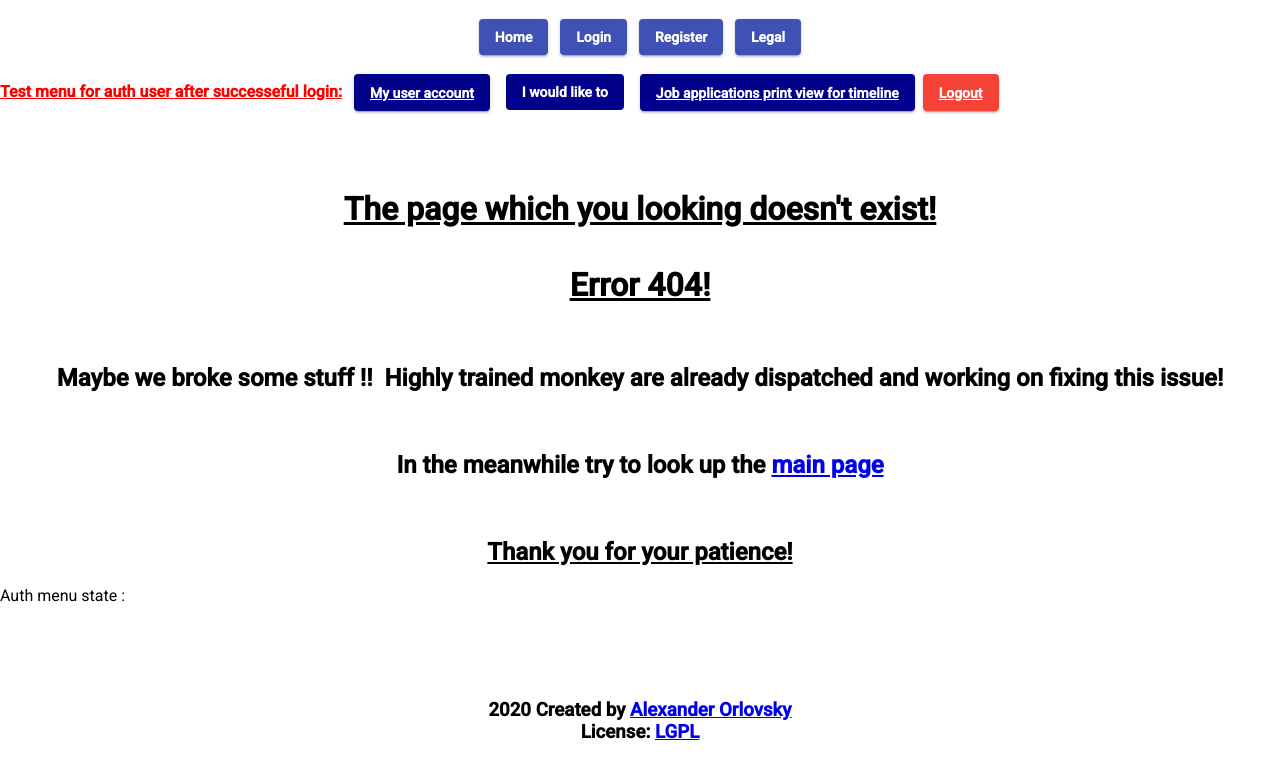
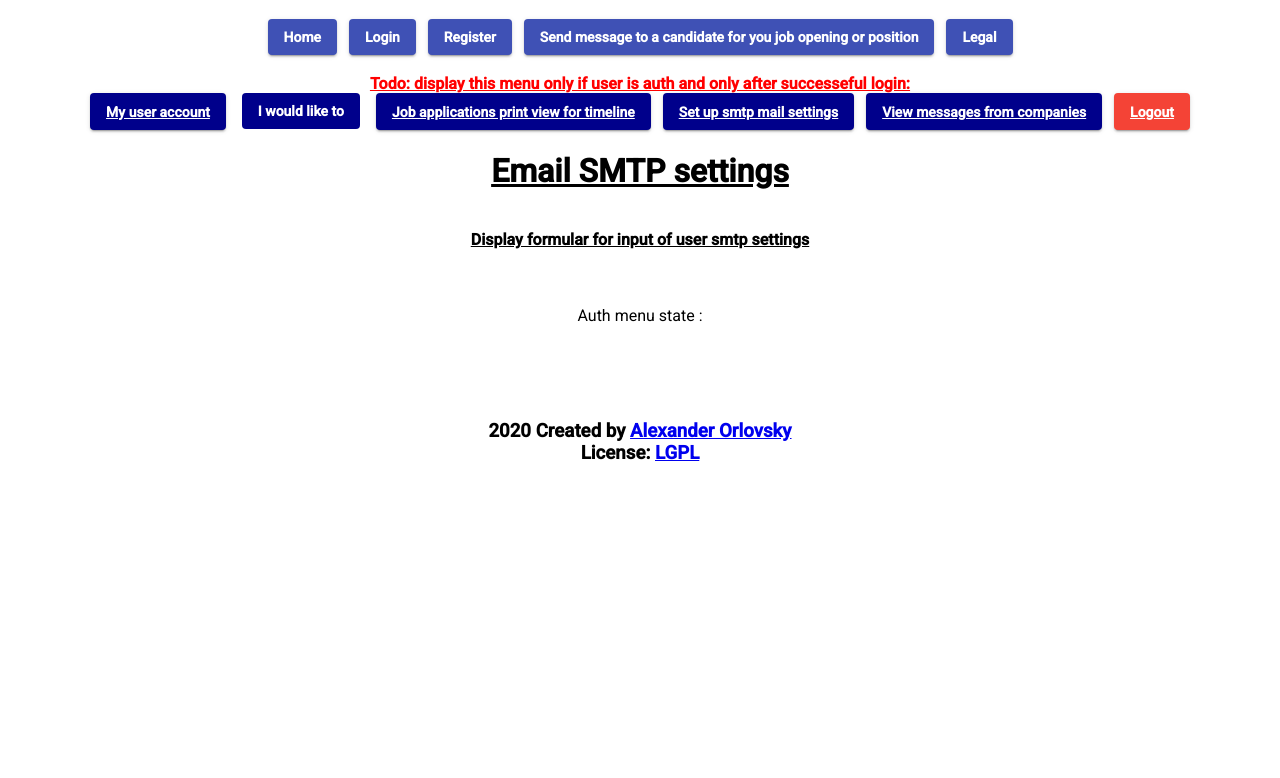
Before and after one commit to orlovskyjavaprofi/jobmanager2020AngularVersion, an Angular app in the folder jobmanager2020/: page /savemailsettings in a window 1280 px wide. Shown: the top 778 px of the page. Built offline with nearby package versions, Linux system fonts and the light colour scheme.

Commit message:
add templates for view messages from companies, send message to a candidate and minor fixing

```diff
--- a/jobmanager2020/src/app/app.module.ts
+++ b/jobmanager2020/src/app/app.module.ts
@@ -36,6 +36,7 @@ import { AdminusersmanagementComponent } from './components/adminusersmanagement
 import { RegisteradminuserComponent } from './registeradminuser/registeradminuser.component';
 import { ViewcompaniesmessagesComponent } from './components/viewcompaniesmessages/viewcompaniesmessages.component';
 import { CompanysendmessagetouserComponent } from './components/companysendmessagetouser/companysendmessagetouser.component';
+import { SavsmtpmailsettingsComponent } from './components/savsmtpmailsettings/savsmtpmailsettings.component';
 
 @NgModule({
   declarations: [
@@ -57,6 +58,7 @@ import { CompanysendmessagetouserComponent } from './components/companysendmessa
     RegisteradminuserComponent,
     ViewcompaniesmessagesComponent,
     CompanysendmessagetouserComponent,
+    SavsmtpmailsettingsComponent,
   ],
   imports: [
     HttpClientModule,
--- a/jobmanager2020/src/app/components/companysendmessagetouser/companysendmessagetouser.component.html
+++ b/jobmanager2020/src/app/components/companysendmessagetouser/companysendmessagetouser.component.html
@@ -1,5 +1,5 @@
 <h1 align="center"><u>Send message to a candidate!</u></h1>
 <br />
 <div align="center">
-  <b>To do :display formular for sending of message!</b>
+  <b>To do: display formular for sending of message!</b>
 </div>
--- /dev/null
+++ b/jobmanager2020/src/app/components/savsmtpmailsettings/savsmtpmailsettings.component.html
@@ -0,0 +1,5 @@
+<h1 align="center"><u>Email SMTP settings</u></h1>
+<br />
+<div align="center">
+  <b><u>Display formular for input of user smtp settings</u></b>
+</div>
--- /dev/null
+++ b/jobmanager2020/src/app/components/savsmtpmailsettings/savsmtpmailsettings.component.ts
@@ -0,0 +1,15 @@
+import { Component, OnInit } from '@angular/core';
+
+@Component({
+  selector: 'app-savsmtpmailsettings',
+  templateUrl: './savsmtpmailsettings.component.html',
+  styleUrls: ['./savsmtpmailsettings.component.css']
+})
+export class SavsmtpmailsettingsComponent implements OnInit {
+
+  constructor() { }
+
+  ngOnInit(): void {
+  }
+
+}
--- a/jobmanager2020/src/app/components/useraccount/useraccount.component.html
+++ b/jobmanager2020/src/app/components/useraccount/useraccount.component.html
@@ -122,7 +122,7 @@
     <br />
     <div align="center">
       <button mat-raised-button color="warn">
-        Delete user accoount! (After this all your data stored int this platform
+        Delete user accoount! (After this all your data stored on this platform
         will be irrevocably deleted!)
       </button>
     </div>
--- a/jobmanager2020/src/app/main/app.component.html
+++ b/jobmanager2020/src/app/main/app.component.html
@@ -20,6 +20,11 @@ the user one by one trought interaction with web ui!-->
       Register
     </button></a
   >&nbsp;&nbsp;
+  <a routerLink="/sendmessagetocandidate"
+    ><button mat-raised-button style="font-weight: bold" color="primary">
+      Send message to a candidate for you job opening or position
+    </button></a
+  >&nbsp;&nbsp;
   <a routerLink="/legal"
     ><button mat-raised-button style="font-weight: bold" color="primary">
       Legal
@@ -27,10 +32,13 @@ the user one by one trought interaction with web ui!-->
   >
 </div>
 <br />
-<div align="left">
+<div align="center">
   <b style="color: red"
-    ><u>Test menu for auth user after successeful login:</u></b
-  >&nbsp;&nbsp;
+    ><u
+      >Todo: display this menu only if user is auth and only after successeful
+      login:</u
+    ></b
+  ><br />
   <!-- add here the ngIf statement which should check if the user have right to access it !
     if so then it should display this menu, but otherwise dont!-->
   <button
@@ -97,6 +105,7 @@ the user one by one trought interaction with web ui!-->
     </button>
   </mat-menu>
   &nbsp;&nbsp;
+
   <button
     mat-raised-button
     style="font-weight: bold; background-color: darkblue"
@@ -106,7 +115,31 @@ the user one by one trought interaction with web ui!-->
         >Job applications print view for timeline</a
       ></b
     ></button
-  >&nbsp;&nbsp;<b>
+  >&nbsp;&nbsp;
+
+  <button
+    mat-raised-button
+    style="font-weight: bold; background-color: darkblue"
+  >
+    <b
+      ><a routerLink="/savemailsettings" style="color: white"
+        >Set up smtp mail settings</a
+      ></b
+    ></button
+  >&nbsp;&nbsp;
+
+  <button
+    mat-raised-button
+    style="font-weight: bold; background-color: darkblue"
+  >
+    <b
+      ><a routerLink="/messagesofcompanies" style="color: white"
+        >View messages from companies</a
+      ></b
+    ></button
+  >&nbsp;&nbsp;
+
+  <b>
     <a routerLink=""
       ><button mat-raised-button style="font-weight: bold" color="warn">
         <u>Logout</u>
@@ -115,8 +148,8 @@ the user one by one trought interaction with web ui!-->
   </b>
 </div>
 <router-outlet></router-outlet>
-
-<div>Auth menu state :</div>
+<br /><br /><br />
+<div align="center">Auth menu state :</div>
 <br /><br /><br />
 
 <!-- Footer -->
--- a/jobmanager2020/src/app/routermodule/routermodule-routing.module.ts
+++ b/jobmanager2020/src/app/routermodule/routermodule-routing.module.ts
@@ -8,6 +8,7 @@ import { CurrentjobapplicationsComponent } from '../components/currentjobapplica
 import { LegaldisclaimerComponent } from '../components/legaldisclaimer/legaldisclaimer.component';
 import { PrintviewofselectedjobapplComponent } from '../components/printviewofselectedjobappl/printviewofselectedjobappl.component';
 import { ResetuserpasswordComponent } from '../components/resetuserpassword/resetuserpassword.component';
+import { SavsmtpmailsettingsComponent } from '../components/savsmtpmailsettings/savsmtpmailsettings.component';
 import { SearchforapplicationComponent } from '../components/searchforapplication/searchforapplication.component';
 import { UseraccountComponent } from '../components/useraccount/useraccount.component';
 import { UserloginComponent } from '../components/userlogin/userlogin.component';
@@ -54,6 +55,10 @@ const routes: Routes = [
     component: CompanysendmessagetouserComponent,
   },
   {
+    path: 'savemailsettings',
+    component: SavsmtpmailsettingsComponent,
+  },
+  {
     path: '',
     redirectTo: '/welcome',
     pathMatch: 'full',
```
Also changed, not shown: jobmanager2020/src/app/components/savsmtpmailsettings/savsmtpmailsettings.component.css (added), 1 other file (tests, documents, lock files or other folders).
